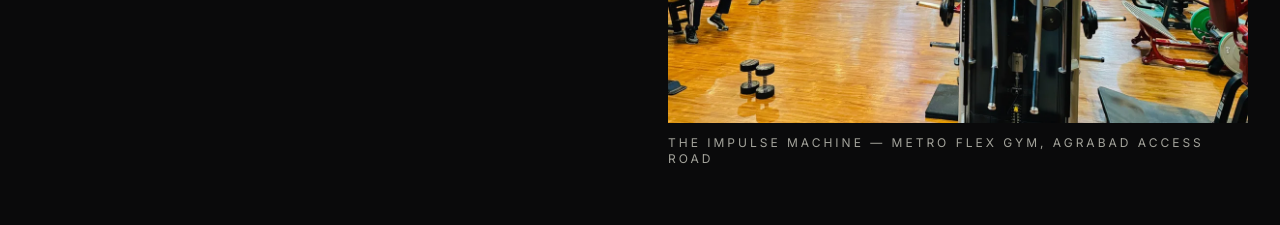
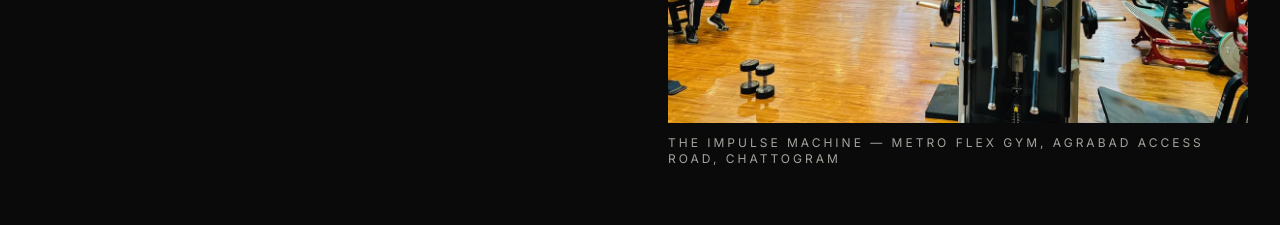
Before and after one commit to rafsaaanrakib/metro-flex-gym, a Next.js app: page / in a window 1280 px wide. Shown: the part 1960-2185 px from the top of the page. Built offline with nearby package versions, Linux system fonts and the light colour scheme.

Commit message:
Metro Flex Gym — About: Impulse caption adds Chattogram too
Both About photo captions now end ', Chattogram'.

```diff
--- a/app/page.tsx
+++ b/app/page.tsx
@@ -153,7 +153,7 @@ export default function Home() {
                 loading="lazy"
               />
               <p className="mt-3 text-xs uppercase tracking-[0.25em] text-muted">
-                The Impulse machine — Metro Flex Gym, Agrabad Access Road
+                The Impulse machine — Metro Flex Gym, Agrabad Access Road, Chattogram
               </p>
             </div>
           </Reveal>
```
